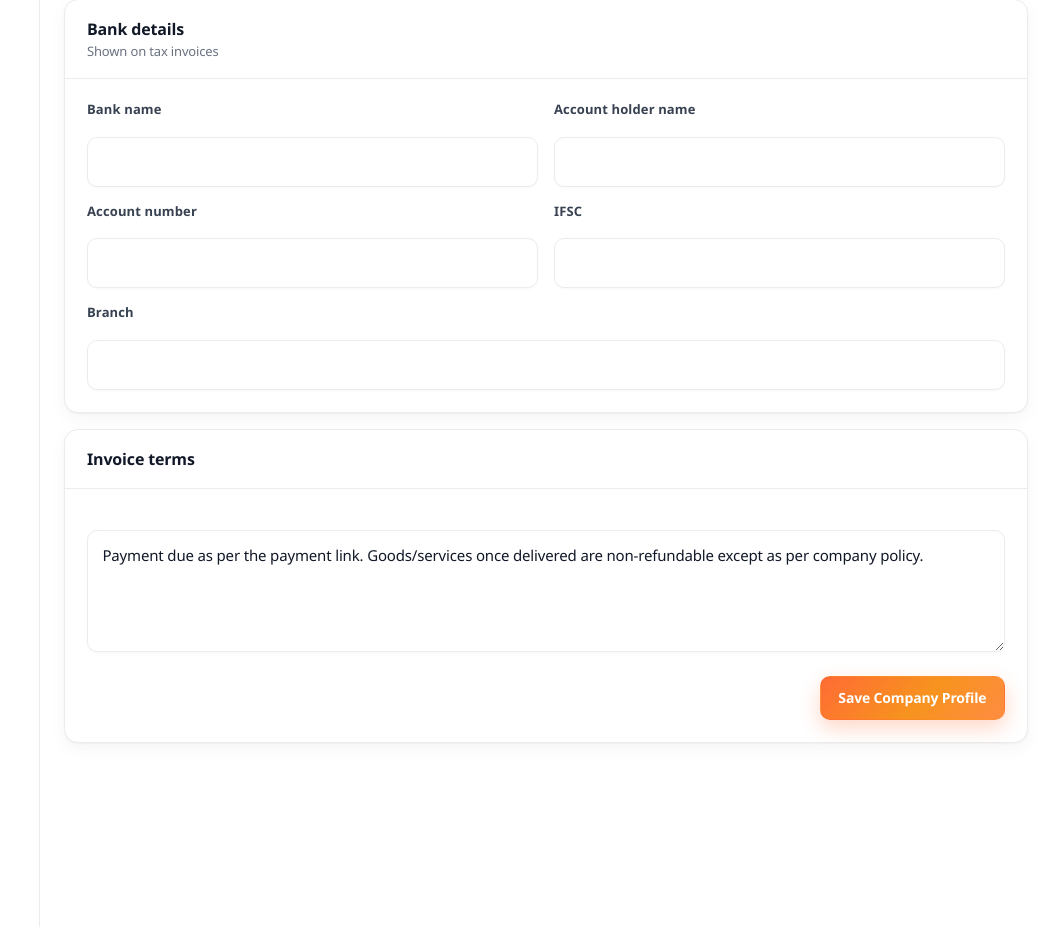
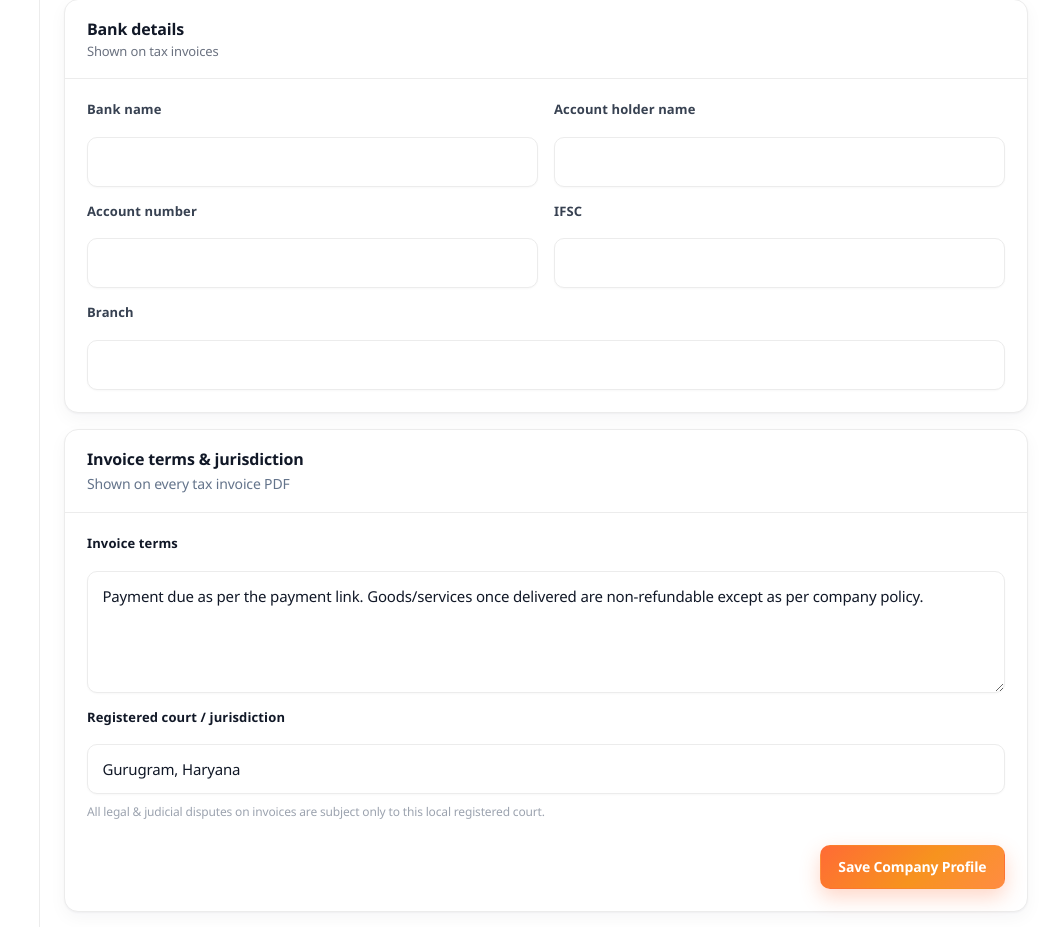
Before and after one commit to Pratiksahu2003/webp, a Laravel app: page /admin/settings/company-profile in a window 1280 px wide. Shown: the part 1673-2600 px from the top of the page, without its empty margins (228-1280 px from the left). Run offline with Laravel 12, Linux system fonts and the light colour scheme; a user stored in the database is signed in; data comes from the database, SQL or seed files in the repository; style sheets or scripts are compiled from the project's sources; some web fonts are replaced.

Commit message:
Enhance Invoice Management with Date and Jurisdiction Features
- Added 'invoice_date' field to StoreInvoiceRequest and updated validation rules to require a date before or equal to today.
- Introduced 'jurisdiction_court' field in UpdateCompanyProfileRequest for better legal clarity.
- Updated Order model to include 'invoice_date' and added a method to retrieve it.
- Enhanced CheckoutService to set default invoice date during order creation.
- Implemented jurisdiction-related methods in CompanyProfileService for legal context in invoices.
- Updated invoice views to display jurisdiction information and invoice date, improving user experience and clarity.

```diff
--- a/app/Http/Requests/Admin/StoreInvoiceRequest.php
+++ b/app/Http/Requests/Admin/StoreInvoiceRequest.php
@@ -22,6 +22,7 @@ class StoreInvoiceRequest extends FormRequest
             'type' => ['required', Rule::in(['package', 'custom'])],
             'package_id' => ['required_if:type,package', 'nullable', 'exists:packages,id'],
             'invoice_title' => ['nullable', 'string', 'max:255'],
+            'invoice_date' => ['required', 'date', 'before_or_equal:today'],
             'notes' => ['nullable', 'string', 'max:5000'],
             'place_of_supply' => ['nullable', 'string', 'max:100'],
             'buyer_gstin' => ['nullable', 'string', 'max:15'],
@@ -110,6 +111,9 @@ class StoreInvoiceRequest extends FormRequest
             'invoice_title' => filled($this->input('invoice_title'))
                 ? trim((string) $this->input('invoice_title'))
                 : null,
+            'invoice_date' => filled($this->input('invoice_date'))
+                ? $this->input('invoice_date')
+                : now()->toDateString(),
         ]);
     }
 }
--- a/app/Http/Requests/Admin/UpdateCompanyProfileRequest.php
+++ b/app/Http/Requests/Admin/UpdateCompanyProfileRequest.php
@@ -40,6 +40,7 @@ class UpdateCompanyProfileRequest extends FormRequest
             'default_hsn_sac' => ['nullable', 'string', 'max:20'],
             'invoice_prefix' => ['nullable', 'string', 'max:20'],
             'invoice_terms' => ['nullable', 'string', 'max:5000'],
+            'jurisdiction_court' => ['nullable', 'string', 'max:255'],
             'place_of_supply_default' => ['nullable', 'string', 'max:100', Rule::in(IndianGstStates::validationValues())],
         ];
     }
--- a/app/Services/CheckoutService.php
+++ b/app/Services/CheckoutService.php
@@ -55,6 +55,7 @@ class CheckoutService
                 'is_interstate' => $taxed['is_interstate'],
                 'place_of_supply' => $data['state'] ?? ($profile['place_of_supply_default'] ?? null),
                 'invoice_title' => $package->package_name,
+                'invoice_date' => now()->toDateString(),
                 'line_items' => $taxed['line_items'],
                 'payment_gateway' => 'nimbbl',
                 'payment_status' => 'pending',
@@ -112,6 +113,7 @@ class CheckoutService
                     'place_of_supply' => $placeOfSupply !== '' ? $placeOfSupply : null,
                     'buyer_gstin' => $buyerGstin,
                     'invoice_title' => $data['invoice_title'] ?? $package->package_name,
+                    'invoice_date' => $data['invoice_date'] ?? now()->toDateString(),
                     'line_items' => $taxed['line_items'],
                     'payment_gateway' => 'nimbbl',
                     'payment_status' => 'pending',
@@ -155,6 +157,7 @@ class CheckoutService
                 'place_of_supply' => $placeOfSupply !== '' ? $placeOfSupply : null,
                 'buyer_gstin' => $buyerGstin,
                 'invoice_title' => $data['invoice_title'] ?? ($taxed['line_items'][0]['title'] ?? 'Custom Invoice'),
+                'invoice_date' => $data['invoice_date'] ?? now()->toDateString(),
                 'line_items' => $taxed['line_items'],
                 'payment_gateway' => 'nimbbl',
                 'payment_status' => 'pending',
--- a/app/Services/CompanyProfileService.php
+++ b/app/Services/CompanyProfileService.php
@@ -42,6 +42,7 @@ class CompanyProfileService
             'default_hsn_sac' => '998314',
             'invoice_prefix' => 'INV',
             'invoice_terms' => 'Payment due as per the payment link. Goods/services once delivered are non-refundable except as per company policy.',
+            'jurisdiction_court' => trim((config('company.address.primary.city', 'Gurugram').', '.config('company.address.primary.state', 'Haryana')), ' ,'),
             'place_of_supply_default' => config('company.address.primary.state', 'Haryana'),
         ];
     }
@@ -111,6 +112,28 @@ class CompanyProfileService
         ])->filter()->implode(', ');
     }
 
+    public function jurisdictionCourt(): string
+    {
+        $profile = $this->all();
+        $configured = trim((string) ($profile['jurisdiction_court'] ?? ''));
+
+        if ($configured !== '') {
+            return $configured;
+        }
+
+        return collect([
+            $profile['city'] ?? null,
+            $profile['state'] ?? null,
+        ])->filter()->implode(', ') ?: 'Gurugram, Haryana';
+    }
+
+    public function jurisdictionClause(): string
+    {
+        $court = $this->jurisdictionCourt();
+
+        return "All legal, judicial and dispute matters arising from or relating to this invoice shall be subject to the exclusive jurisdiction of the competent courts at {$court}, where the company is registered. Courts elsewhere shall have no jurisdiction.";
+    }
+
     public function isGstRegistered(): bool
     {
         return filled($this->get('gstin'));
--- a/app/Services/InvoicePdfService.php
+++ b/app/Services/InvoicePdfService.php
@@ -25,6 +25,8 @@ class InvoicePdfService
             'companyAddress' => $this->companyProfile->fullAddress(),
             'logoPath' => $this->resolveLogoDataUri(),
             'items' => $order->lineItemsForDisplay(),
+            'jurisdictionClause' => $this->companyProfile->jurisdictionClause(),
+            'jurisdictionCourt' => $this->companyProfile->jurisdictionCourt(),
         ])
             ->setPaper('a4', 'portrait')
             ->setOption('isHtml5ParserEnabled', true)
--- a/resources/views/admin/commerce/invoices/show.blade.php
+++ b/resources/views/admin/commerce/invoices/show.blade.php
@@ -118,6 +118,7 @@
                 <h2 class="font-semibold mb-3">Status</h2>
                 <p><span class="text-gray-500">Payment:</span> <strong>{{ ucfirst($invoice->payment_status) }}</strong></p>
                 <p><span class="text-gray-500">Created:</span> {{ $invoice->created_at->format('M d, Y H:i') }}</p>
+                <p><span class="text-gray-500">Invoice date:</span> {{ $invoice->invoiceDate()->format('M d, Y') }}</p>
                 <p><span class="text-gray-500">Sent:</span> {{ $invoice->invoice_sent_at?->format('M d, Y H:i') ?? 'Not sent' }}</p>
                 <p><span class="text-gray-500">Paid at:</span> {{ $invoice->paid_at?->format('M d, Y H:i') ?? '—' }}</p>
                 <p><span class="text-gray-500">Transaction:</span> {{ $invoice->transaction_id ?? '—' }}</p>
--- a/resources/views/admin/settings/company-profile.blade.php
+++ b/resources/views/admin/settings/company-profile.blade.php
@@ -105,9 +105,17 @@
         </div>
 
         <div class="admin-card">
-            <div class="admin-card-header"><div><h2>Invoice terms</h2></div></div>
+            <div class="admin-card-header"><div><h2>Invoice terms & jurisdiction</h2><div class="text-sm text-slate-500 font-normal mt-1">Shown on every tax invoice PDF</div></div></div>
             <div class="admin-card-body space-y-4">
-                <div class="admin-field"><label class="sr-only">Terms</label><textarea name="invoice_terms" rows="4">{{ old('invoice_terms', $profile['invoice_terms']) }}</textarea></div>
+                <div class="admin-field">
+                    <label>Invoice terms</label>
+                    <textarea name="invoice_terms" rows="4">{{ old('invoice_terms', $profile['invoice_terms']) }}</textarea>
+                </div>
+                <div class="admin-field">
+                    <label>Registered court / jurisdiction</label>
+                    <input type="text" name="jurisdiction_court" value="{{ old('jurisdiction_court', $profile['jurisdiction_court'] ?? trim(($profile['city'] ?? '').', '.($profile['state'] ?? ''), ' ,')) }}" placeholder="e.g. Gurugram, Haryana">
+                    <p class="admin-help">All legal &amp; judicial disputes on invoices are subject only to this local registered court.</p>
+                </div>
                 <div class="admin-actions"><button type="submit" class="admin-btn admin-btn-primary">Save Company Profile</button></div>
             </div>
         </div>
```
Also changed, not shown: app/Models/Order.php (+7 -1 lines), resources/views/admin/commerce/invoices/create.blade.php (+10 -3 lines), resources/views/invoices/order.blade.php (+9 -1 lines), database/migrations/2026_07_15_000004_add_invoice_date_to_orders_table.php (added).
